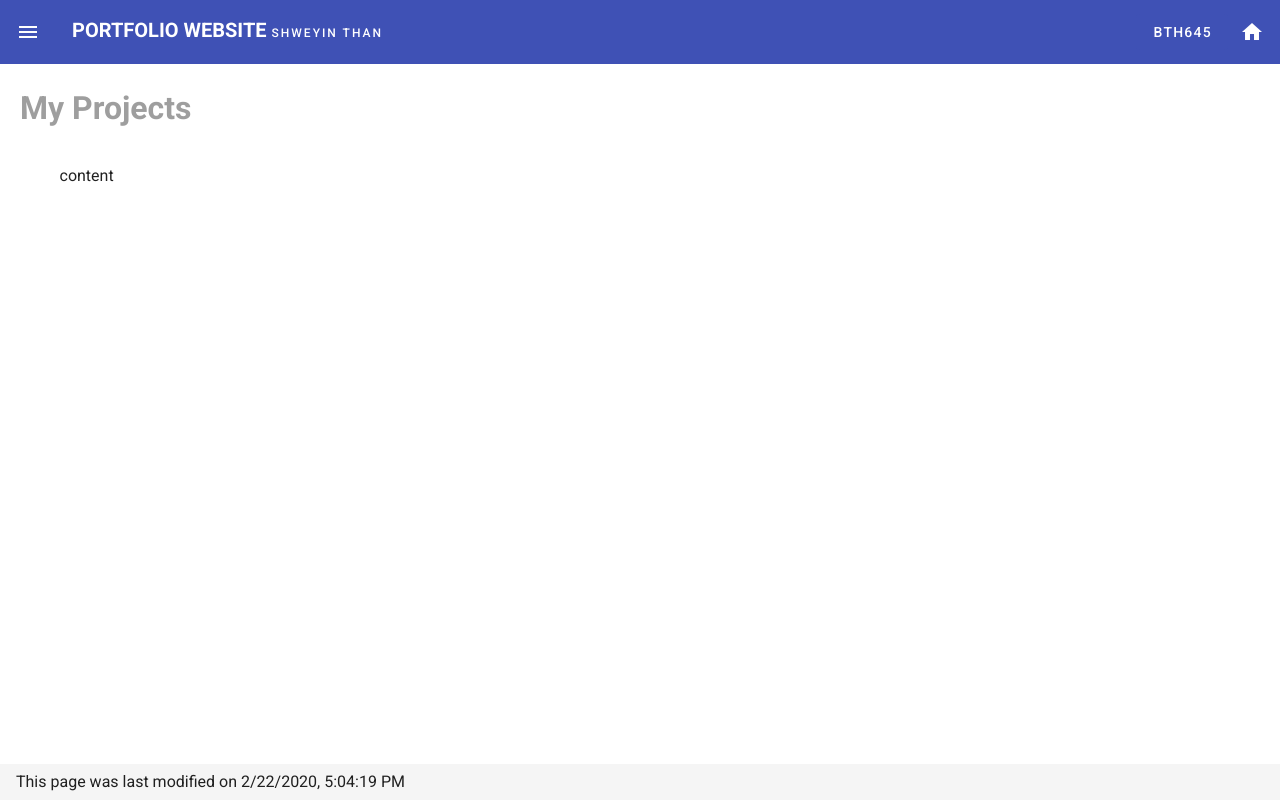
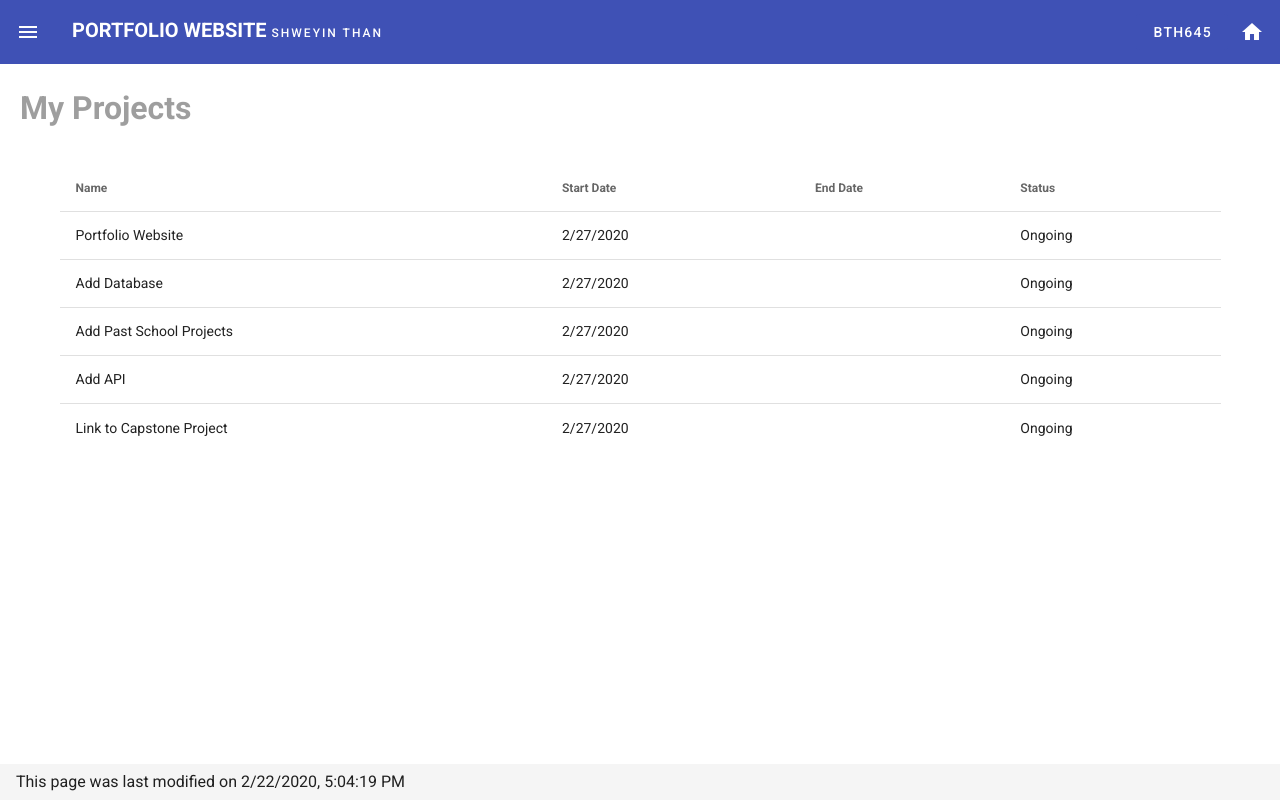
Before and after one commit to shweyin/portfolio-website, a Vue app: page /projects in a window 1280 px wide. Built offline with nearby package versions, Linux system fonts and the light colour scheme.

Commit message:
changed ui

```diff
--- a/src/components/Navbar.vue
+++ b/src/components/Navbar.vue
@@ -46,6 +46,7 @@ export default {
             links: [
                 {icon: 'mdi-home', text: 'Home', route: '/'},
                 {icon: 'mdi-folder', text: 'My Projects', route: '/projects'},
+                {icon: 'mdi-folder', text: 'Timeline', route: 'timeline'},
                 {icon: 'mdi-play-network', text: 'BTH645', route: '/BTH645'}
             ]
         }
--- a/src/router/index.js
+++ b/src/router/index.js
@@ -3,6 +3,7 @@ import VueRouter from 'vue-router'
 import Home from '../views/Home.vue'
 import Projects from '../views/Projects.vue'
 import BTH645 from '../views/BTH645.vue'
+import Timeline from '../views/Timeline.vue'
 
 Vue.use(VueRouter)
 
@@ -25,6 +26,11 @@ const routes = [
     path: '/BTH645',
     name: 'BTH645',
     component: BTH645
+  },
+  {
+    path: '/timeline',
+    name: 'Timeline',
+    component: Timeline
   }
 ]
 
--- a/src/views/Home.vue
+++ b/src/views/Home.vue
@@ -17,16 +17,6 @@
               </v-card>
             </v-timeline-item>
           </v-timeline>
-        </v-col>
-        <v-col>
-          <h1>Ongoing Projects</h1>
-          <v-simple-table>
-            <thead>
-              <tr>
-                <th>Project Name</th>
-              </tr>
-            </thead>
-          </v-simple-table>
         </v-col>
       </v-row>
     </v-container>
--- a/src/views/Projects.vue
+++ b/src/views/Projects.vue
@@ -2,7 +2,40 @@
   <div class="projects">
     <h1 class="grey--text">My Projects</h1>
     <v-container class="my-5">
-      content
+      <v-simple-table>
+            <thead>
+              <tr>
+                <th>Name</th>
+                <th>Start Date</th>
+                <th>End Date</th>
+                <th>Status</th>
+              </tr>
+            </thead>
+            <tbody>
+              <tr v-for="item in projects" :key="item.name">
+                <td>{{item.name}}</td>
+                <td>{{item.start}}</td>
+                <td>{{item.end}}</td>
+                <td>{{item.status ? "Ongoing" : "Finished"}}</td>
+              </tr>
+            </tbody>
+          </v-simple-table>
     </v-container>
   </div>
 </template>
+
+<script>
+export default {
+  data(){
+    return {
+      projects: [
+        {name: "Portfolio Website", link: "/", start: "2/27/2020", end: "", status: true},
+        {name: "Add Database", link: "/", start: "2/27/2020", end: "", status: true},
+        {name: "Add Past School Projects", link: "/", start: "2/27/2020", end: "", status: true},
+        {name: "Add API", link: "/", start: "2/27/2020", end: "", status: true},
+        {name: "Link to Capstone Project", link: "/", start: "2/27/2020", end: "", status: true},
+      ]
+    }
+  }
+}
+</script>
--- /dev/null
+++ b/src/views/Timeline.vue
@@ -0,0 +1,5 @@
+<template>
+    <v-container>
+        Hello
+    </v-container>
+</template>
```
